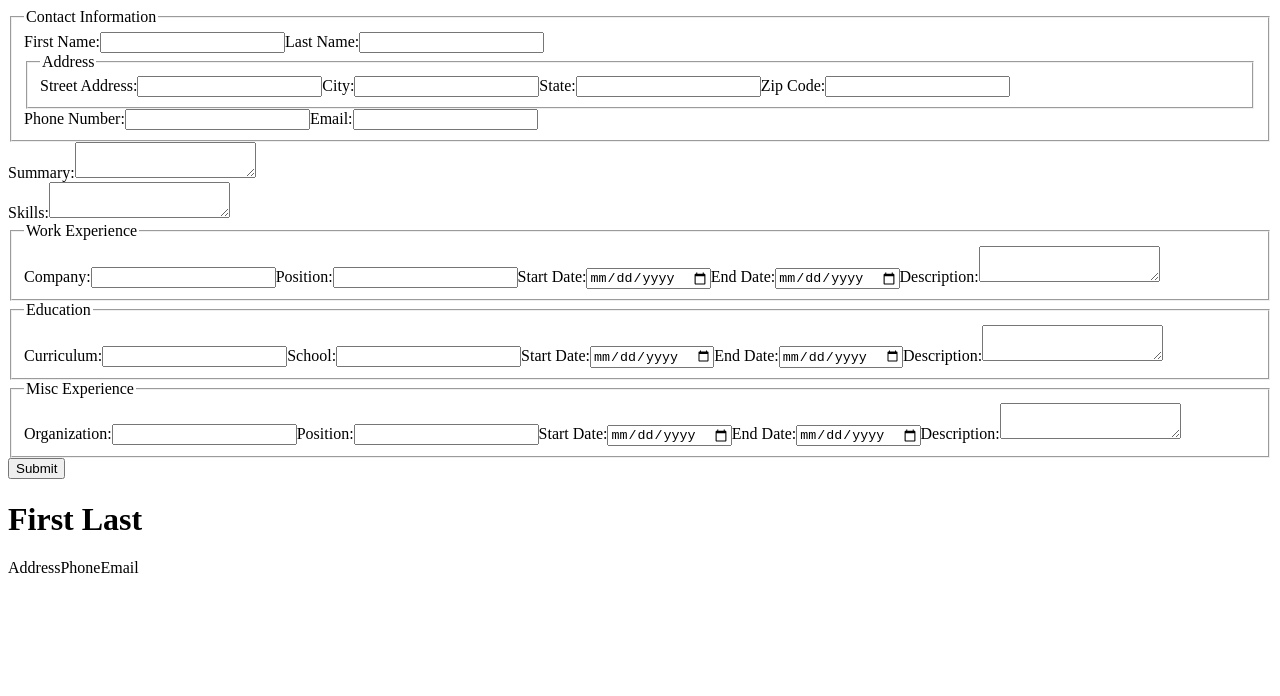
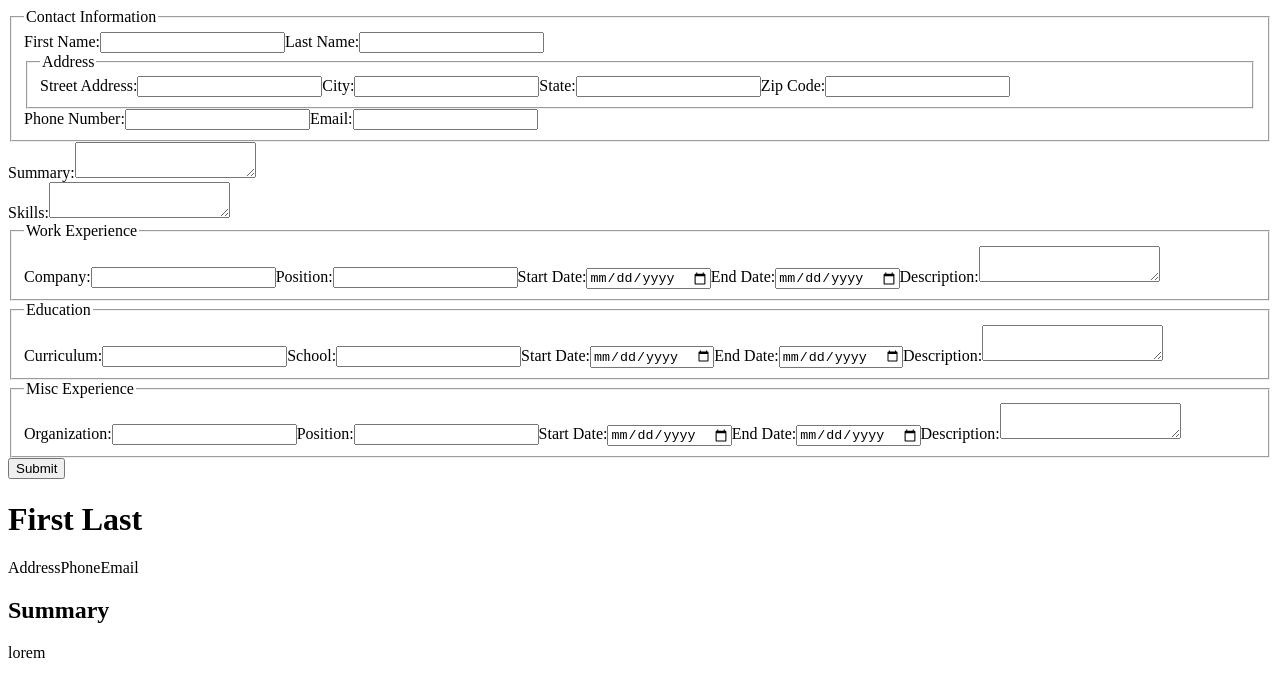
Before and after one commit to olsenjames1116/cv-application, a React (Create React App) app: page / in a window 1280 px wide. Shown: the top 696 px of the page. Built offline with nearby package versions, Linux system fonts and the light colour scheme.

Commit message:
Dummy text displayed for summary on resume

```diff
--- a/src/App.js
+++ b/src/App.js
@@ -3,10 +3,6 @@ import Input from './components/Input.js';
 import Resume from './components/Resume.js';
 
 export default class App extends React.Component {
-    constructor() {
-        super();
-    }
-
     render() {
         return(
             <div>
--- a/src/components/Resume.js
+++ b/src/components/Resume.js
@@ -1,11 +1,13 @@
 import React from "react";
 import Contact from './Contact';
+import Summary from './Summary';
 
 export default class Resume extends React.Component {
     render() {
         return (
             <div>
                 <Contact />
+                <Summary />
             </div>
         );
     }
--- a/src/components/Summary.js
+++ b/src/components/Summary.js
@@ -1,5 +1,12 @@
 import React from 'react';
 
 export default class Summary extends React.Component {
-
+    render() {
+        return (
+            <div>
+                <h2>Summary</h2>
+                <p>lorem</p>
+            </div>
+        );
+    }
 }
```
